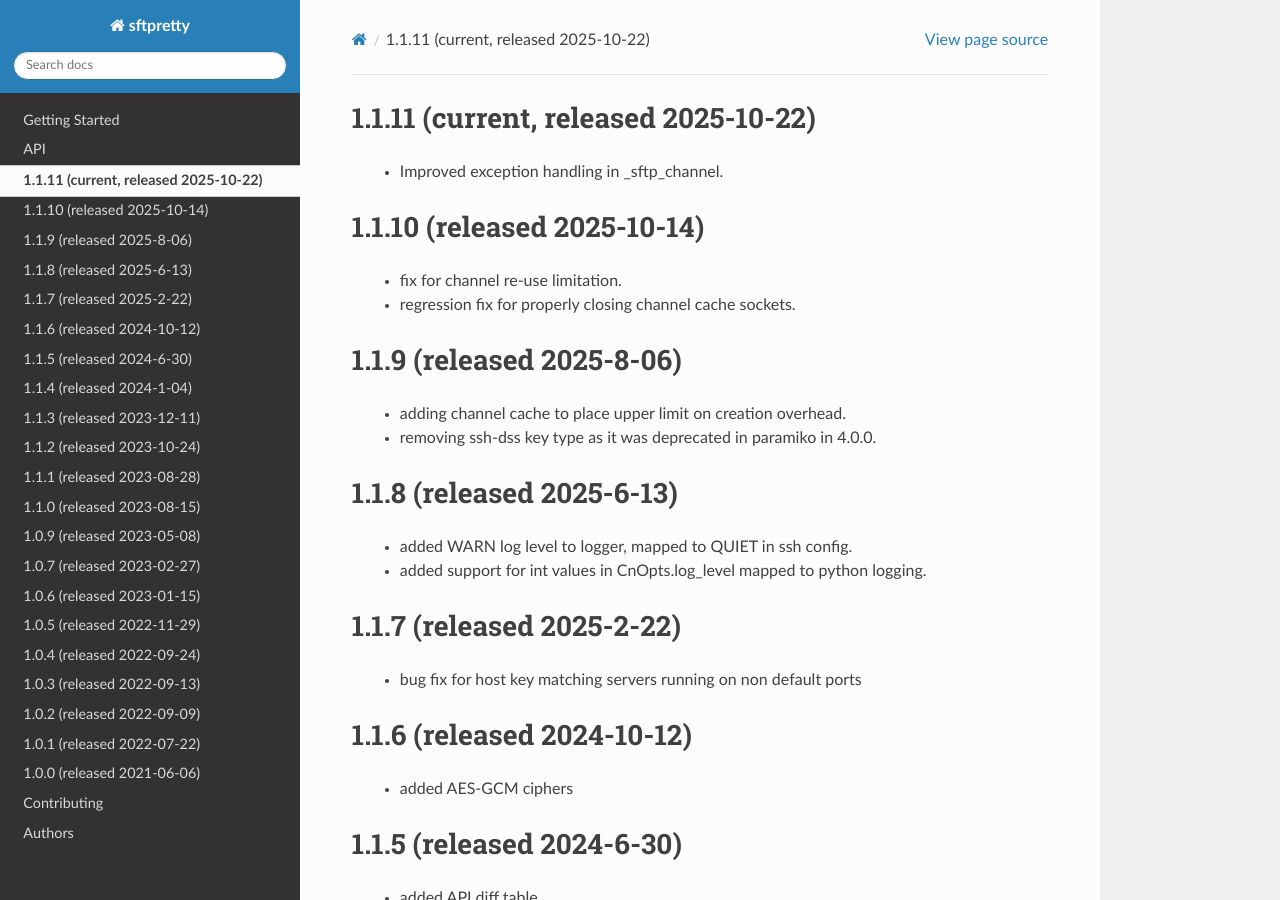
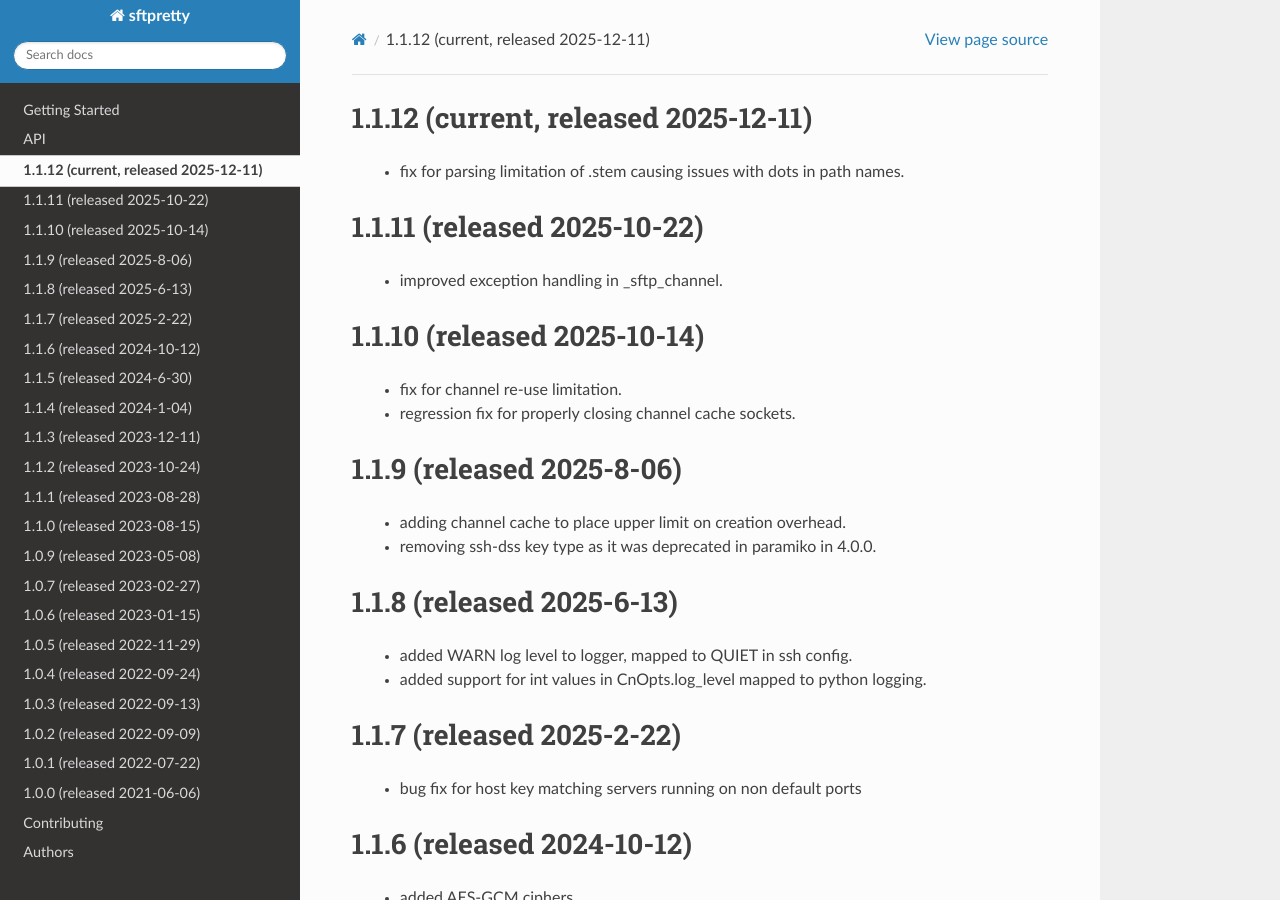
Before and after one commit to byteskeptical/sftpretty, a Sphinx documentation site: the page built from docs/changes.rst, in a window 1280 px wide and 900 px high. Built offline with Sphinx 7.4.7 and the Read the Docs theme 3.1.0, drawn with Linux system fonts in a browser that asks for light colours.

Commit message:
.stem usage causing failures when path names have dots, switching to .parts

```diff
--- a/docs/changes.rst
+++ b/docs/changes.rst
@@ -1,6 +1,10 @@
-1.1.11 (current, released 2025-10-22)
+1.1.12 (current, released 2025-12-11)
 -------------------------------------
-    * Improved exception handling in _sftp_channel.
+    * fix for parsing limitation of .stem causing issues with dots in path names.
+
+1.1.11 (released 2025-10-22)
+----------------------------
+    * improved exception handling in _sftp_channel.
 
 1.1.10 (released 2025-10-14)
 ----------------------------
--- a/docs/conf.py
+++ b/docs/conf.py
@@ -54,9 +54,9 @@ copyright = u'2025, byteskeptical'
 # built documents.
 #
 # The short X.Y version.
-version = '1.1.11'
+version = '1.1.12'
 # The full version, including alpha/beta/rc tags.
-release = '1.1.11'
+release = '1.1.12'
 
 # The language for content autogenerated by Sphinx. Refer to documentation
 # for a list of supported languages.
--- a/pyproject.toml
+++ b/pyproject.toml
@@ -48,7 +48,7 @@ keywords = [
 name = 'sftpretty'
 readme = 'README.rst'
 requires-python = '>=3.6'
-version = '1.1.11'
+version = '1.1.12'
 
 [project.scripts]
 sftpretty = 'sftpretty:Connection'
```
Also changed, not shown: sftpretty/__init__.py (+4 -4 lines), 1 other file.
